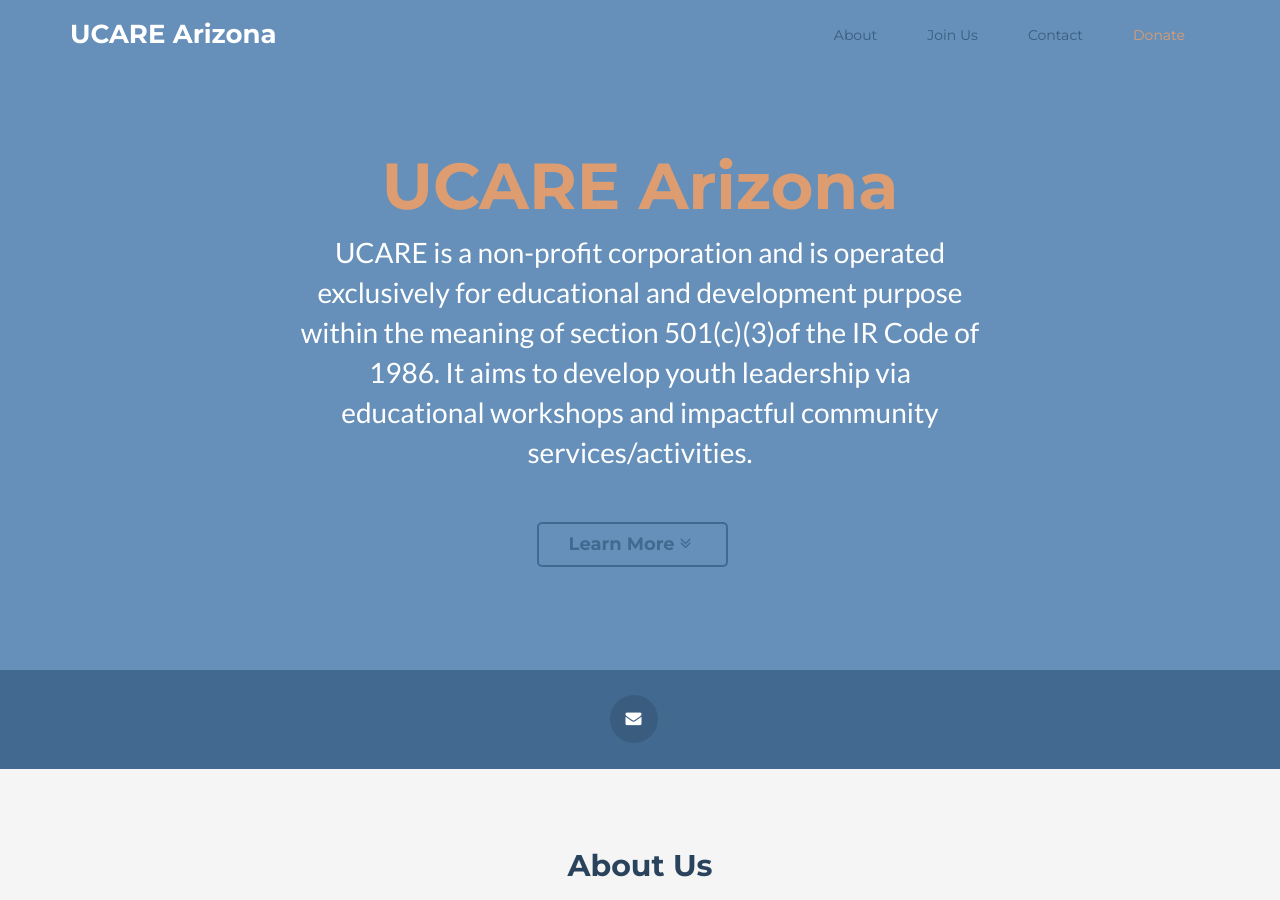
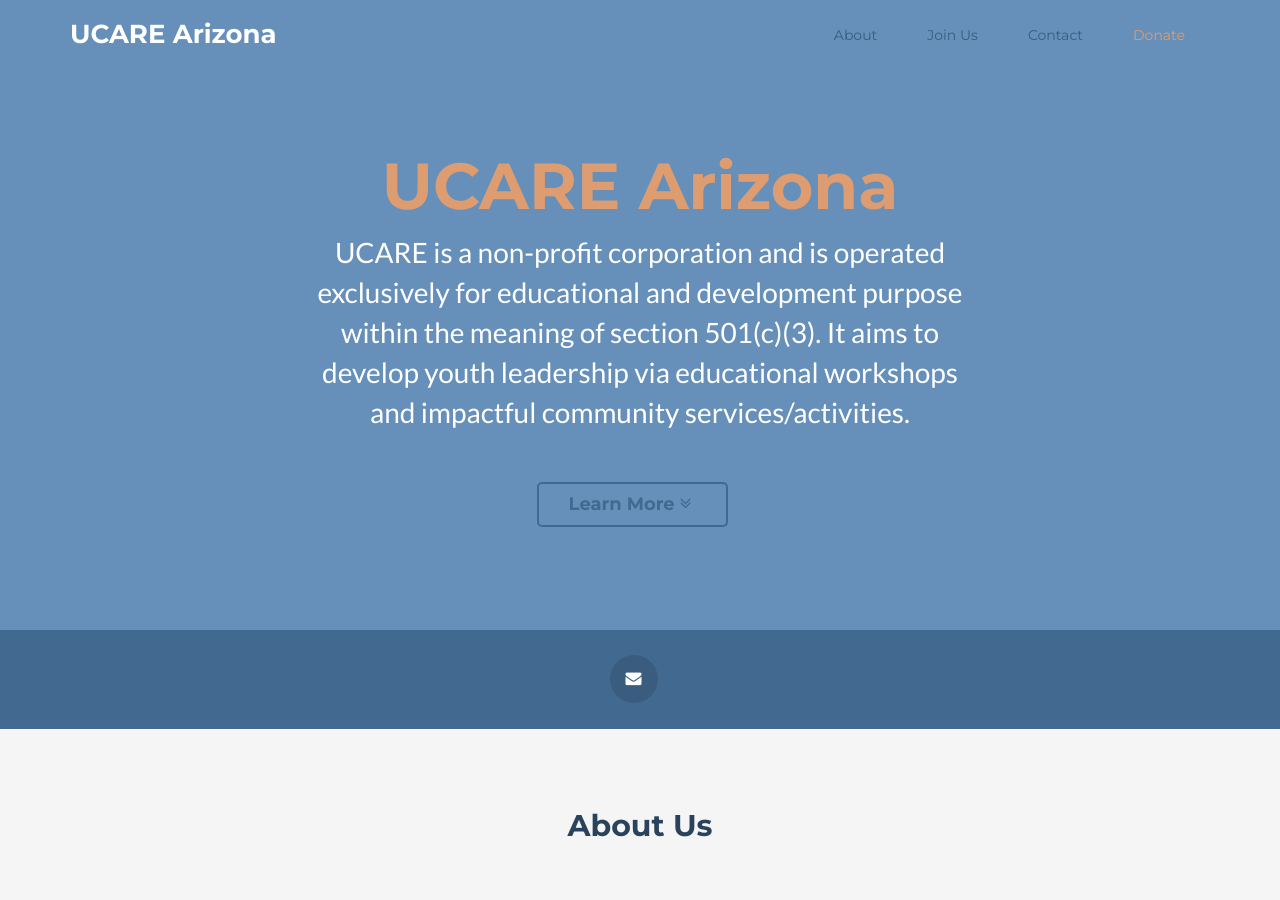
Before and after one commit to ucareaz/ucareaz.github.io, a Jekyll site: the page built from index.html, in a window 1280 px wide and 900 px high. Built offline with Jekyll 4.4.1, drawn with Linux system fonts in a browser that asks for light colours; nearby versions of some CDN libraries; comment, search, counter and statistics services are not loaded.

Commit message:
Update _config.yml

```diff
--- a/_config.yml
+++ b/_config.yml
@@ -6,7 +6,7 @@
 #REQUIRED
 org_name: UCARE Arizona
 org_summary: > # Enter your summary on the next line. Be sure to indent by two spaces.
-  UCARE is a non-profit corporation and is operated exclusively for educational and development purpose within the meaning of section 501(c)(3)of the IR Code of 1986.
+  UCARE is a non-profit corporation and is operated exclusively for educational and development purpose within the meaning of section 501(c)(3).
   It aims to develop youth leadership via educational workshops and impactful community services/activities.
 org_full_description: > # Enter your description on the next line. Be sure to indent by two spaces.
   Our nonprofit organization is dedicated to empowering individuals and groups to actively engage in meaningful service within their local communities. We focus on creating lasting impact through compassionate outreach to underserved populations, including senior citizens in care homes, Native Tribes, families facing hunger, and children with limited access to educational resources such as books. By fostering collaboration, inclusivity, and volunteer-driven initiatives, we strive to build stronger, more connected communities. Our programs are designed to meet immediate needs while promoting long-term support and awareness, ensuring that no voice is unheard and no need goes unmet. Together, we believe in the power of people helping people—one community at a time.
```
